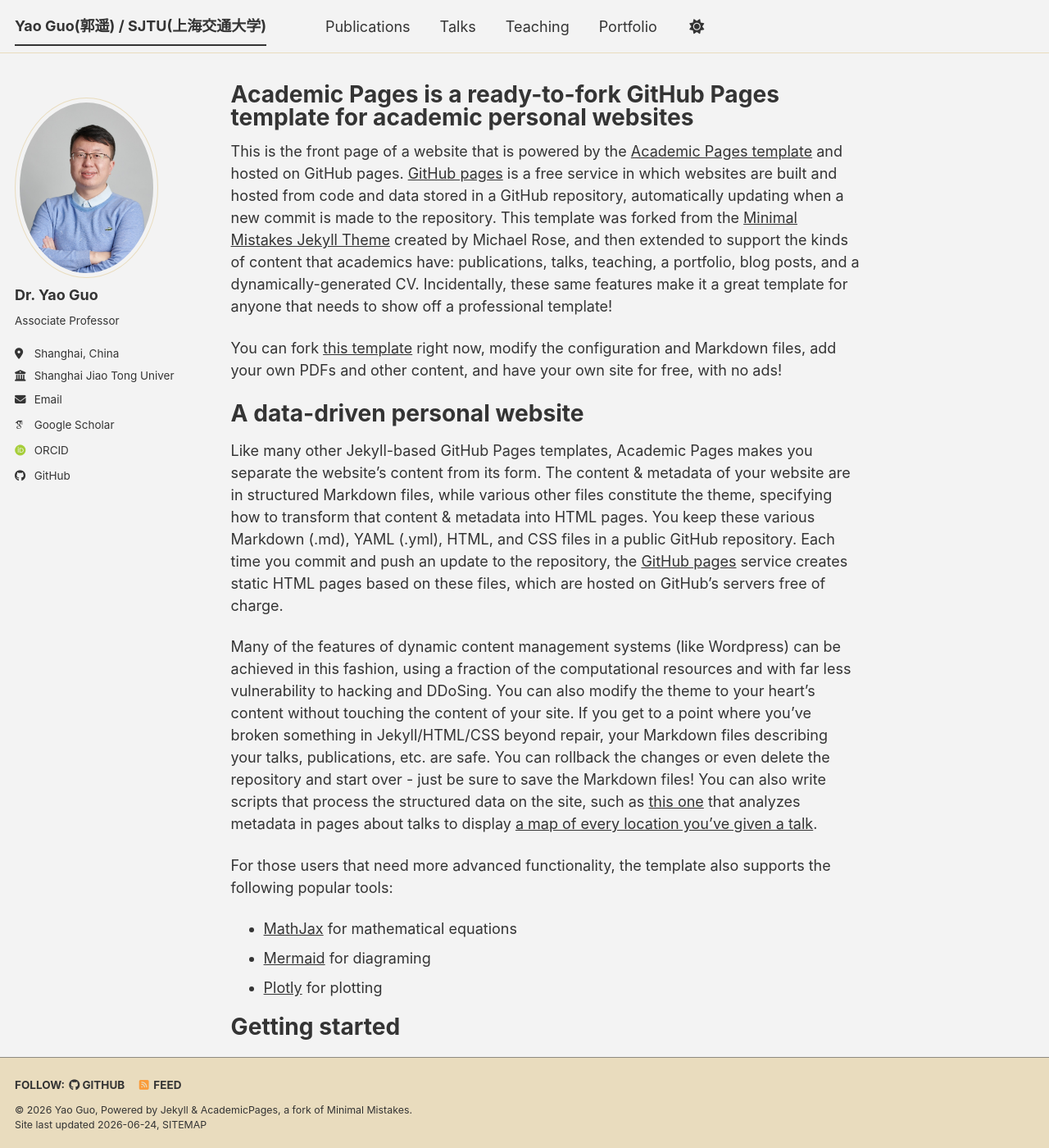
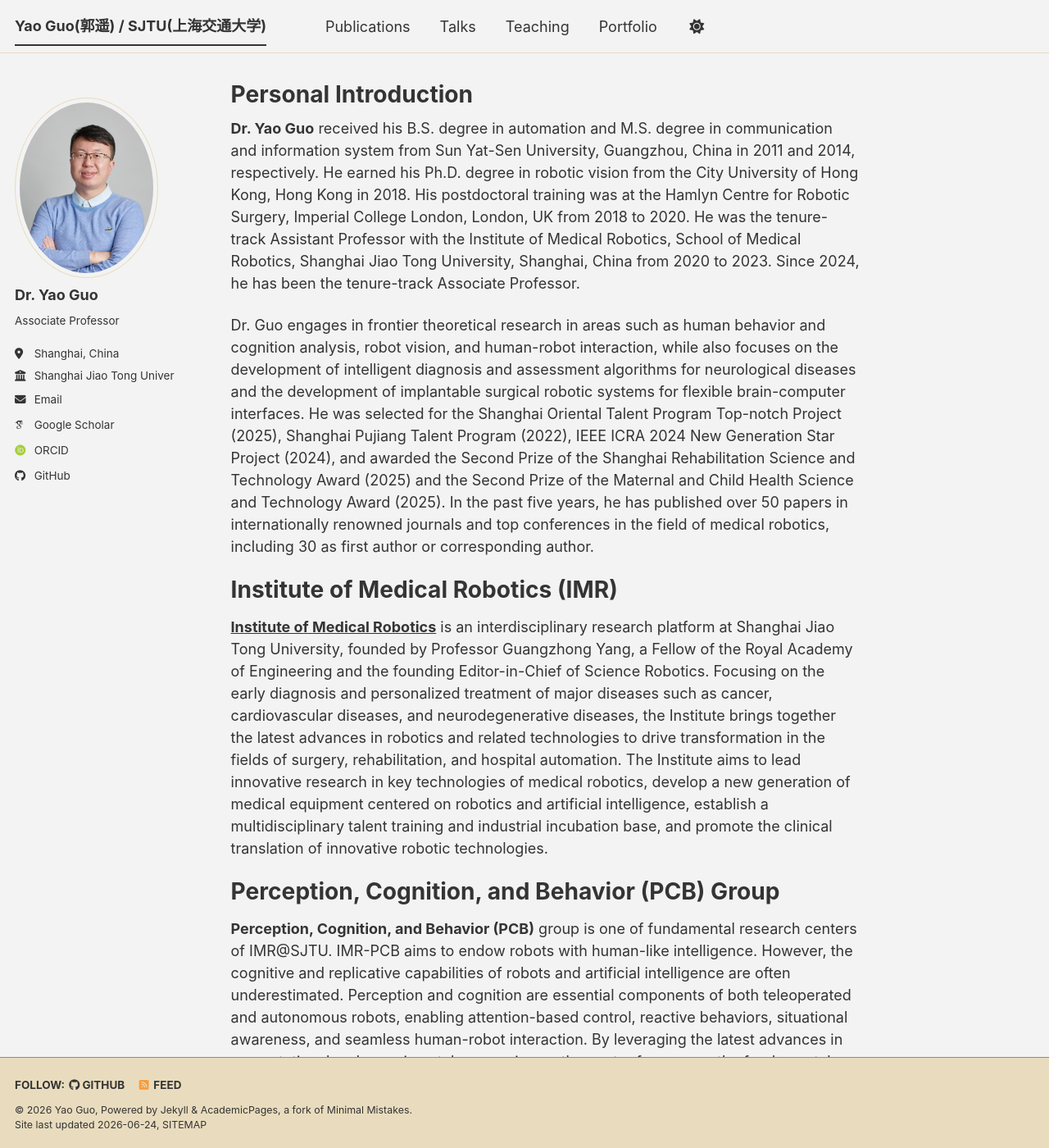
Before and after one commit to IMR-PCB/IMR-PCB.github.io, a Jekyll site: the page built from _pages/about.md, in a window 1280 px wide and 1400 px high. Shown: the whole window at 82% size. Built offline with Jekyll 4.4.1, drawn with Linux system fonts in a browser that asks for light colours; some web fonts are replaced; a script bundle is joined from its source files by our own code; library files that are not in the unit come from our copies; some of the changed text lies outside the part shown.

Commit message:
Update about.md

```diff
--- a/_pages/about.md
+++ b/_pages/about.md
@@ -1,56 +1,23 @@
 ---
 permalink: /
-title: "Academic Pages is a ready-to-fork GitHub Pages template for academic personal websites"
+title: "Personal Introduction"
 author_profile: true
 redirect_from:
   - /about/
   - /about.html
 ---
 
-This is the front page of a website that is powered by the [Academic Pages template](https://github.com/academicpages/academicpages.github.io) and hosted on GitHub pages. [GitHub pages](https://pages.github.com) is a free service in which websites are built and hosted from code and data stored in a GitHub repository, automatically updating when a new commit is made to the repository. This template was forked from the [Minimal Mistakes Jekyll Theme](https://mmistakes.github.io/minimal-mistakes/) created by Michael Rose, and then extended to support the kinds of content that academics have: publications, talks, teaching, a portfolio, blog posts, and a dynamically-generated CV. Incidentally, these same features make it a great template for anyone that needs to show off a professional template!
+**Dr. Yao Guo** received his B.S. degree in automation and M.S. degree in communication and information system from Sun Yat-Sen University, Guangzhou, China in 2011 and 2014, respectively. He earned his Ph.D. degree in robotic vision from the City University of Hong Kong, Hong Kong in 2018. His postdoctoral training was at the Hamlyn Centre for Robotic Surgery, Imperial College London, London, UK from 2018 to 2020. He was the tenure-track Assistant Professor with the Institute of Medical Robotics, School of Medical Robotics, Shanghai Jiao Tong University, Shanghai, China from 2020 to 2023. Since 2024, he has been the tenure-track Associate Professor.
 
- You can fork [this template](https://github.com/academicpages/academicpages.github.io) right now, modify the configuration and Markdown files, add your own PDFs and other content, and have your own site for free, with no ads!
+Dr. Guo engages in frontier theoretical research in areas such as human behavior and cognition analysis, robot vision, and human-robot interaction, while also focuses on the development of intelligent diagnosis and assessment algorithms for neurological diseases and the development of implantable surgical robotic systems for flexible brain-computer interfaces. He was selected for the Shanghai Oriental Talent Program Top-notch Project (2025), Shanghai Pujiang Talent Program (2022), IEEE ICRA 2024 New Generation Star Project (2024), and awarded the Second Prize of the Shanghai Rehabilitation Science and Technology Award (2025) and the Second Prize of the Maternal and Child Health Science and Technology Award (2025). In the past five years, he has published over 50 papers in internationally renowned journals and top conferences in the field of medical robotics, including 30 as first author or corresponding author.
 
-A data-driven personal website
+Institute of Medical Robotics (IMR)
 ======
-Like many other Jekyll-based GitHub Pages templates, Academic Pages makes you separate the website's content from its form. The content & metadata of your website are in structured Markdown files, while various other files constitute the theme, specifying how to transform that content & metadata into HTML pages. You keep these various Markdown (.md), YAML (.yml), HTML, and CSS files in a public GitHub repository. Each time you commit and push an update to the repository, the [GitHub pages](https://pages.github.com/) service creates static HTML pages based on these files, which are hosted on GitHub's servers free of charge.
+[**Institute of Medical Robotics**](https://imr.sjtu.edu.cn/) is an interdisciplinary research platform at Shanghai Jiao Tong University, founded by Professor Guangzhong Yang, a Fellow of the Royal Academy of Engineering and the founding Editor-in-Chief of Science Robotics. Focusing on the early diagnosis and personalized treatment of major diseases such as cancer, cardiovascular diseases, and neurodegenerative diseases, the Institute brings together the latest advances in robotics and related technologies to drive transformation in the fields of surgery, rehabilitation, and hospital automation. The Institute aims to lead innovative research in key technologies of medical robotics, develop a new generation of medical equipment centered on robotics and artificial intelligence, establish a multidisciplinary talent training and industrial incubation base, and promote the clinical translation of innovative robotic technologies.
 
-Many of the features of dynamic content management systems (like Wordpress) can be achieved in this fashion, using a fraction of the computational resources and with far less vulnerability to hacking and DDoSing. You can also modify the theme to your heart's content without touching the content of your site. If you get to a point where you've broken something in Jekyll/HTML/CSS beyond repair, your Markdown files describing your talks, publications, etc. are safe. You can rollback the changes or even delete the repository and start over - just be sure to save the Markdown files! You can also write scripts that process the structured data on the site, such as [this one](https://github.com/academicpages/academicpages.github.io/blob/master/talkmap.ipynb) that analyzes metadata in pages about talks to display [a map of every location you've given a talk](https://academicpages.github.io/talkmap.html).
 
-For those users that need more advanced functionality, the template also supports the following popular tools:
-- [MathJax](https://www.mathjax.org/) for mathematical equations
-- [Mermaid](https://mermaid.js.org/) for diagraming
-- [Plotly](https://plotly.com/javascript/) for plotting
+Perception, Cognition, and Behavior (PCB) Group
+======
+**Perception, Cognition, and Behavior (PCB)** group is one of fundamental research centers of IMR@SJTU. IMR-PCB aims to endow robots with human-like intelligence. However, the cognitive and replicative capabilities of robots and artificial intelligence are often underestimated. Perception and cognition are essential components of both teleoperated and autonomous robots, enabling attention-based control, reactive behaviors, situational awareness, and seamless human-robot interaction. By leveraging the latest advances in computational and experimental neuroscience, the center focuses on the fundamental principles of brain function and their practical applications in human-machine symbiotic systems. The center's research includes: perceptual anchoring for robotic knowledge acquisition through on-site learning of operators' specific motor and perceptual-cognitive behaviors; enhancement of perceptual or cognitive abilities by extending individuals' innate capacities and restoring functions lost due to neurodegenerative diseases or cognitive disorders; intention, emotion, and behavior recognition, along with user modeling in human-robot interaction; and the development of social robots for managing children's mental health and elderly care.
 
-Getting started
-======
-1. Register a GitHub account if you don't have one and confirm your e-mail (required!)
-1. Fork [this template](https://github.com/academicpages/academicpages.github.io) by clicking the "Use this template" button in the top right.
-1. Go to the repository's settings (rightmost item in the tabs that start with "Code", should be below "Unwatch"). Rename the repository "[your GitHub username].github.io", which will also be your website's URL.
-1. Set site-wide configuration and create content & metadata (see below -- also see [this set of diffs](https://archive.is/3TPas) showing what files were changed to set up [an example site](https://getorg-testacct.github.io) for a user with the username "getorg-testacct")
-1. Upload any files (like PDFs, .zip files, etc.) to the files/ directory. They will appear at https://[your GitHub username].github.io/files/example.pdf.
-1. Check status by going to the repository settings, in the "GitHub pages" section
-
-Site-wide configuration
-------
-The main configuration file for the site is in the base directory in [_config.yml](https://github.com/academicpages/academicpages.github.io/blob/master/_config.yml), which defines the content in the sidebars and other site-wide features. You will need to replace the default variables with ones about yourself and your site's github repository. The configuration file for the top menu is in [_data/navigation.yml](https://github.com/academicpages/academicpages.github.io/blob/master/_data/navigation.yml). For example, if you don't have a portfolio or blog posts, you can remove those items from that navigation.yml file to remove them from the header.
-
-Create content & metadata
-------
-For site content, there is one Markdown file for each type of content, which are stored in directories like _publications, _talks, _posts, _teaching, or _pages. For example, each talk is a Markdown file in the [_talks directory](https://github.com/academicpages/academicpages.github.io/tree/master/_talks). At the top of each Markdown file is structured data in YAML about the talk, which the theme will parse to do lots of cool stuff. The same structured data about a talk is used to generate the list of talks on the [Talks page](https://academicpages.github.io/talks), each [individual page](https://academicpages.github.io/talks/2012-03-01-talk-1) for specific talks, the talks section for the [CV page](https://academicpages.github.io/cv), and the [map of places you've given a talk](https://academicpages.github.io/talkmap.html) (if you run this [python file](https://github.com/academicpages/academicpages.github.io/blob/master/talkmap.py) or [Jupyter notebook](https://github.com/academicpages/academicpages.github.io/blob/master/talkmap.ipynb), which creates the HTML for the map based on the contents of the _talks directory).
-
-**Markdown generator**
-
-The repository includes [a set of Jupyter notebooks](https://github.com/academicpages/academicpages.github.io/tree/master/markdown_generator
-) that converts a CSV containing structured data about talks or presentations into individual Markdown files that will be properly formatted for the Academic Pages template. The sample CSVs in that directory are the ones I used to create my own personal website at stuartgeiger.com. My usual workflow is that I keep a spreadsheet of my publications and talks, then run the code in these notebooks to generate the Markdown files, then commit and push them to the GitHub repository.
-
-How to edit your site's GitHub repository
-------
-Many people use a git client to create files on their local computer and then push them to GitHub's servers. If you are not familiar with git, you can directly edit these configuration and Markdown files directly in the github.com interface. Navigate to a file (like [this one](https://github.com/academicpages/academicpages.github.io/blob/master/_talks/2012-03-01-talk-1.md) and click the pencil icon in the top right of the content preview (to the right of the "Raw | Blame | History" buttons). You can delete a file by clicking the trashcan icon to the right of the pencil icon. You can also create new files or upload files by navigating to a directory and clicking the "Create new file" or "Upload files" buttons.
-
-Example: editing a Markdown file for a talk
-![Editing a Markdown file for a talk](/images/editing-talk.png)
-
-For more info
-------
-More info about configuring Academic Pages can be found in [the guide](https://academicpages.github.io/markdown/), the [growing wiki](https://github.com/academicpages/academicpages.github.io/wiki), and you can always [ask a question on GitHub](https://github.com/academicpages/academicpages.github.io/discussions). The [guides for the Minimal Mistakes theme](https://mmistakes.github.io/minimal-mistakes/docs/configuration/) (which this theme was forked from) might also be helpful.
+[//]: (/images/editing-talk.png)
```
